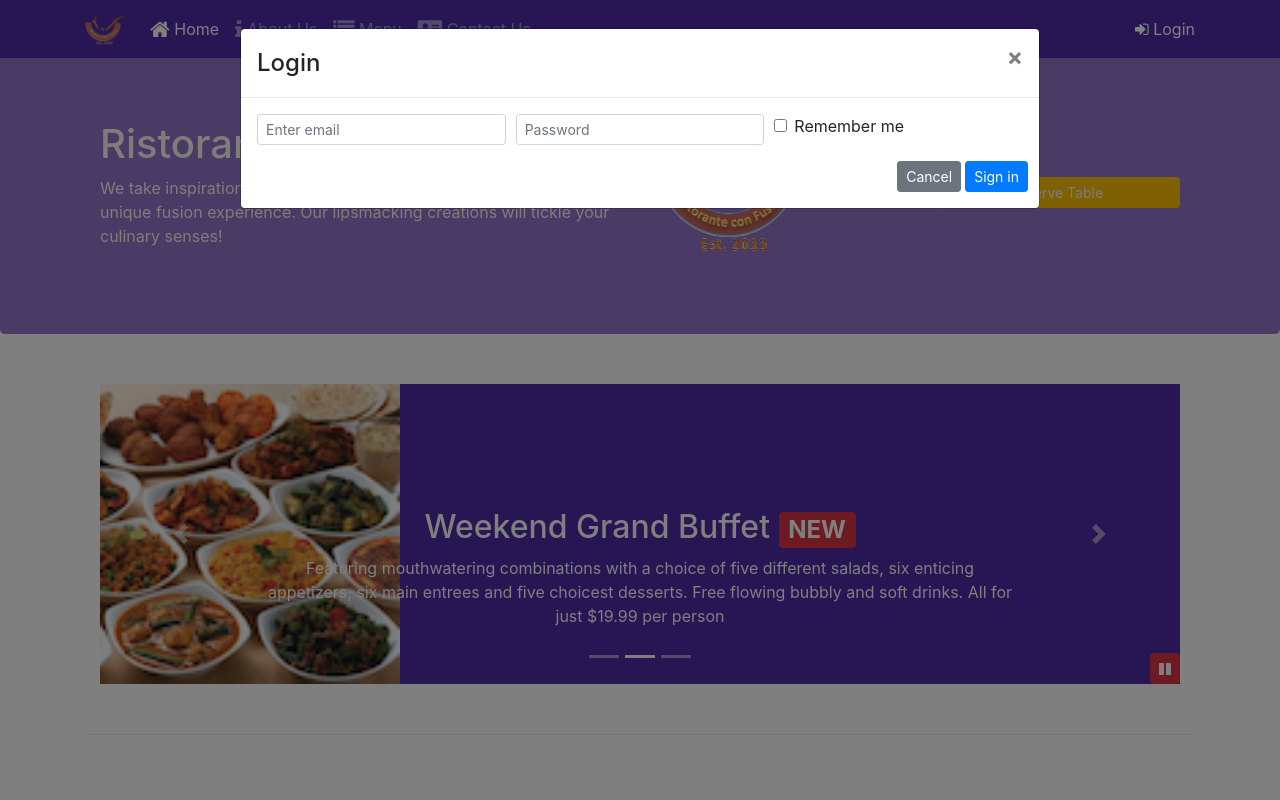
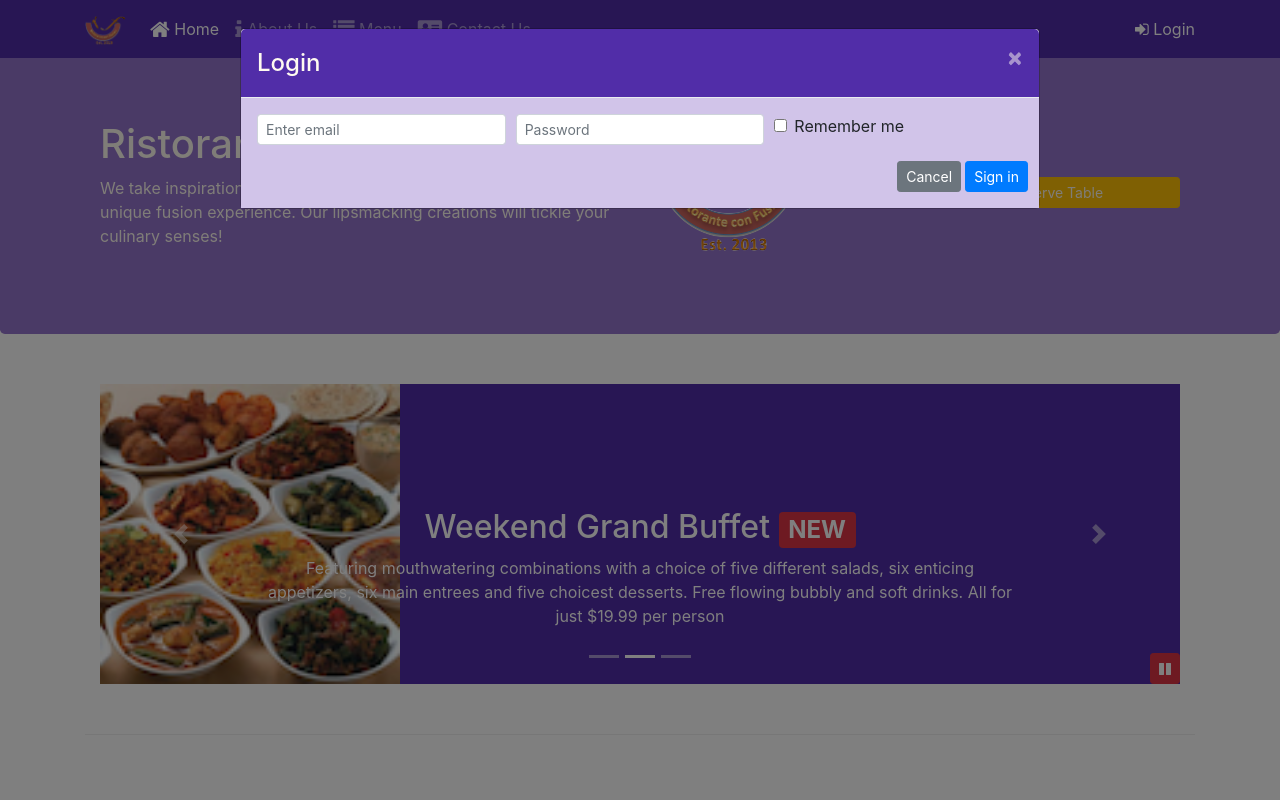
Before and after one commit to hotwax2016/conFusion, a website: page index.html in a window 1280 px wide. Both pictures are taken after a click on the link "Login". Shown: the top 800 px of the page. Drawn offline with nearby package versions, Linux system fonts and the light colour scheme.

Commit message:
assignment 4

```diff
--- a/css/styles.scss
+++ b/css/styles.scss
@@ -74,3 +74,16 @@ body {
   bottom: 0px;
   z-index: 1;
 }
+
+.modal-header {
+  background-color: $background-dark;
+  color: floralwhite;
+
+  .close {
+    color: floralwhite;
+  }
+}
+
+.modal-body {
+  background-color: $background-pale;
+}
--- a/index.html
+++ b/index.html
@@ -44,7 +44,7 @@
                     </li>
                 </ul>
                 <span class="navbar-text">
-                    <a data-toggle="modal" data-target="#loginModal">
+                    <a id="login">
                         <span class="fa fa-sign-in"></span> Login
                     </a>
                 </span>
@@ -208,8 +208,7 @@
                     <img src="./img/logo.png" class="img-fluid" />
                 </div>
                 <div class="col-12 col-sm align-self-center">
-                    <a role="button" class="btn btn-sm btn-warning btn-block" data-toggle="modal"
-                        data-target="#reserveTableModal">
+                    <a role="button" class="btn btn-sm btn-warning btn-block" id="reserveTableButton">
                         Reserve Table
                     </a>
                 </div>
@@ -428,6 +427,17 @@
                 }
             });
         </script>
+
+        <!-- JavaScript for modals -->
+        <script>
+            $('#login').click(function () {
+                $('#loginModal').modal('show');
+            })
+
+            $('#reserveTableButton').click(function () {
+                $('#reserveTableModal').modal('show');
+            })
+        </script>
     </footer>
 </body>
 
```
Also changed, not shown: css/styles.css.
